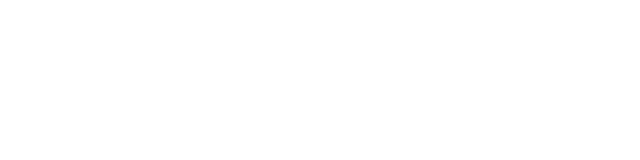
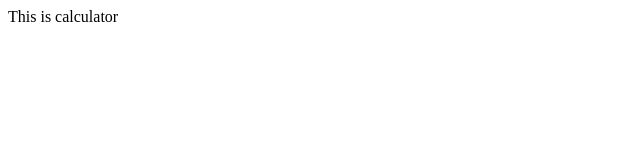
Before and after one commit to jian-hua-ho/WebToolsPractice, a React app: page /calculator in a window 1280 px wide. Shown: the top 160 px of the page, without its empty margins (0-640 px from the left). Built offline with nearby package versions, Linux system fonts and the light colour scheme.

Commit message:
Add calculator page

```diff
--- a/src/app/App.js
+++ b/src/app/App.js
@@ -3,6 +3,7 @@ import { BrowserRouter, Switch, Route } from 'react-router-dom';
 
 // Components
 import Root from 'app/pages/root/Root';
+import Calculator from 'app/pages/calculator/Calculator';
 
 class App extends Component {
     render() {
@@ -10,6 +11,7 @@ class App extends Component {
             <BrowserRouter>
                 <Switch>
                     <Route exact path="/" component={Root} />
+                    <Route path="/calculator" component={Calculator} />
                 </Switch>
             </BrowserRouter>
         );
--- /dev/null
+++ b/src/app/pages/calculator/Calculator.js
@@ -0,0 +1,9 @@
+import React, { Component } from 'react';
+
+class Calculator extends Component {
+    render() {
+        return <div>This is calculator</div>
+    }
+}
+
+export default Calculator;
```
